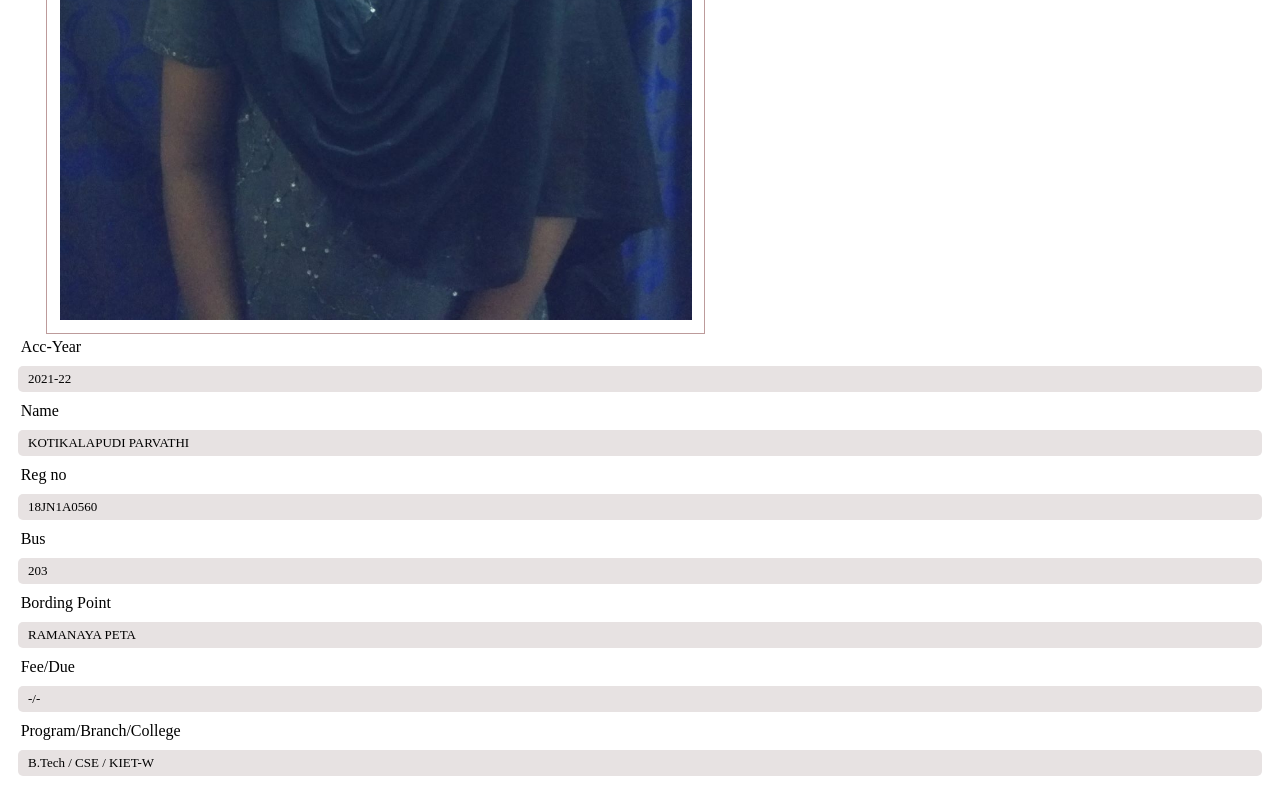
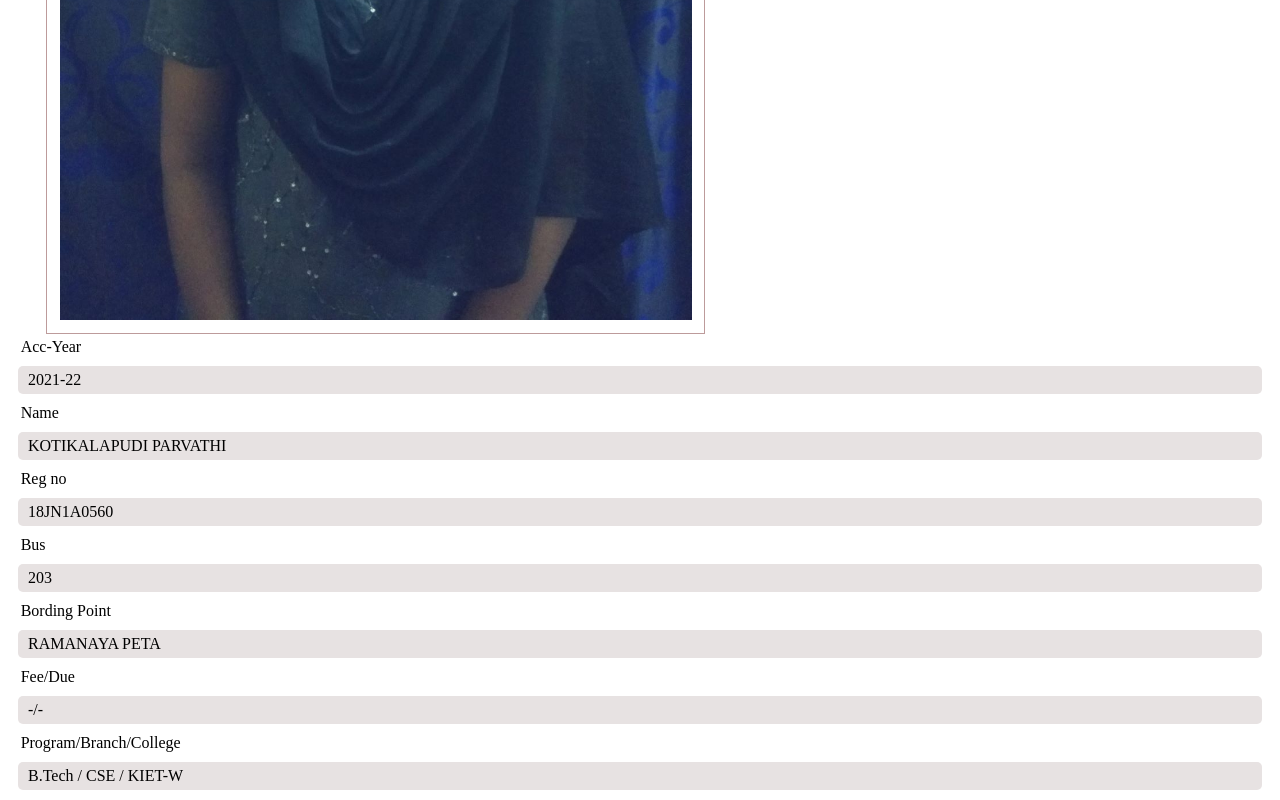
Before and after one commit to PARVATHI166DEVI/bus_id, a plain HTML site: page index.html in a window 1280 px wide. Shown: the part 544-1344 px from the top of the page. Drawn offline with Linux system fonts and the light colour scheme.

Commit message:
Update id.css

```diff
--- a/id.css
+++ b/id.css
@@ -6,8 +6,6 @@ div{
     border-radius: 5px;
     height:500%;
     weight:400%;
-    font-size:small;
-    font-weight:1;
 }
 
 .heading{
```
